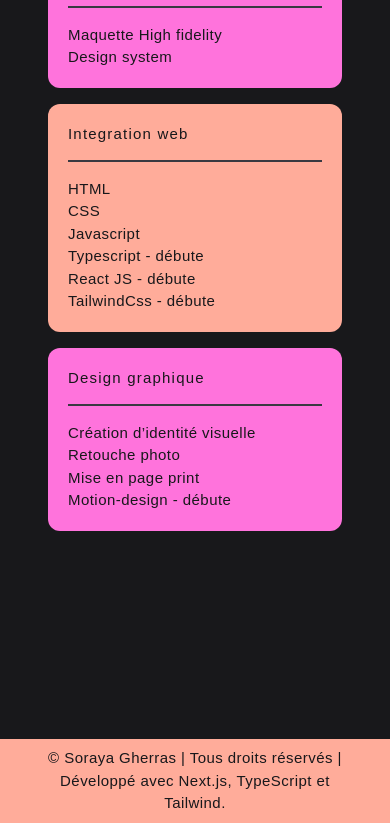
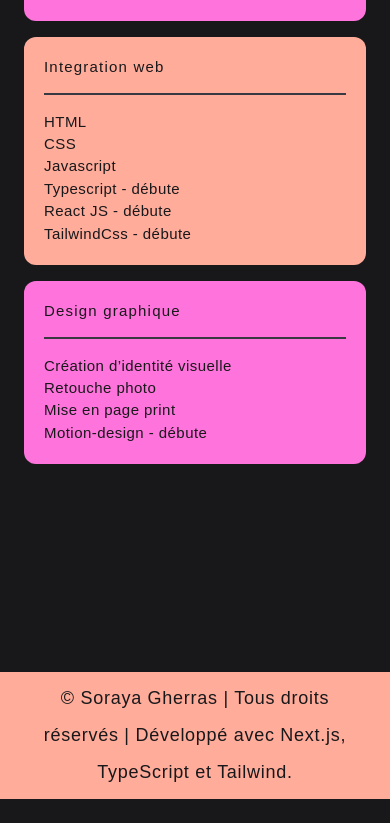
Before and after one commit to Assoghe/portfonextjs, a Next.js app: page /a-propos in a window 390 px wide. Shown: the part 2313-3136 px from the top of the page. After the commit the page ends 3112 px from the top, so only its background shows below. Built offline with nearby package versions, Linux system fonts and the light colour scheme; a web font is replaced by a local one.

Commit message:
Responsive fix padding

```diff
--- a/src/app/_components/footer/page.tsx
+++ b/src/app/_components/footer/page.tsx
@@ -3,8 +3,8 @@ import React from 'react'
 
 export const Footer = () => {
   return (
-    <footer className='bg-primary px-12 tablet:px-52  text-center py-2'>
-        <Typography variant='body-one' component='p' className='text-neutral-950'>
+    <footer className='bg-primary px-6 tablet:px-52  text-center py-2'>
+        <Typography component='p' className='text-neutral-950 text-xs'>
         © Soraya Gherras | Tous droits réservés | Développé avec Next.js, TypeScript et Tailwind.
         </Typography>
     </footer>
--- a/src/app/a-propos/page.tsx
+++ b/src/app/a-propos/page.tsx
@@ -3,7 +3,7 @@ import About from "./About";
 
 function AboutPage() {
   return (
-    <div className="px-12 tablet:px-44 my-52">
+    <div className="px-6 tablet:px-44 my-52">
       <About/>
     </div>
   )
--- a/src/app/portfolio/_components/portfolio/PortfolioPage.tsx
+++ b/src/app/portfolio/_components/portfolio/PortfolioPage.tsx
@@ -9,7 +9,7 @@ export default function PortfolioSection() {
     const PortfolioItem = ({ name, description, image, id }: { name: string, description: string, image: string, id: number }) => {
 
         return (
-            <div className='mb-8 tablet:mb-56'>
+            <div className='my-24 tablet:mb-56'>
                 <Link href={name}>
                     <Image
                         className='rounded-xl drop-shadow-md object-cover w-auto h-[500px] tablet:w-full'
@@ -22,12 +22,12 @@ export default function PortfolioSection() {
                         objectPosition="center"
 
                     />
-                    <div className='my-4 gap-2 tablet:flex tablet:justify-between tablet:items-center'>
+                    <div className='my-4 tablet:gap-2 tablet:flex tablet:justify-between tablet:items-center'>
                         <div>
-                            <Typography variant='h2' component='h2'>
+                            <Typography variant='h2' component='h2' className='mb-1'>
                                 {name}
                             </Typography>
-                            <Typography variant="body-one" component='p' className='text-neutral-300'>
+                            <Typography variant="body-one" component='p' className='text-neutral-300 mb-6'>
                                 {description}
                             </Typography>
                         </div>
--- a/src/app/portfolio/_components/portfolio/page.tsx
+++ b/src/app/portfolio/_components/portfolio/page.tsx
@@ -7,7 +7,7 @@ import { DailyChallenge } from "@/app/daily/DailyChallenge";
 
 function PortfolioPage() {
   return (
-    <div className="px-8 tablet:px-44">
+    <div className="px-6 tablet:px-44">
       <HeroTopView/>
       <DailyChallenge />
       <PortfolioSection/>
```
